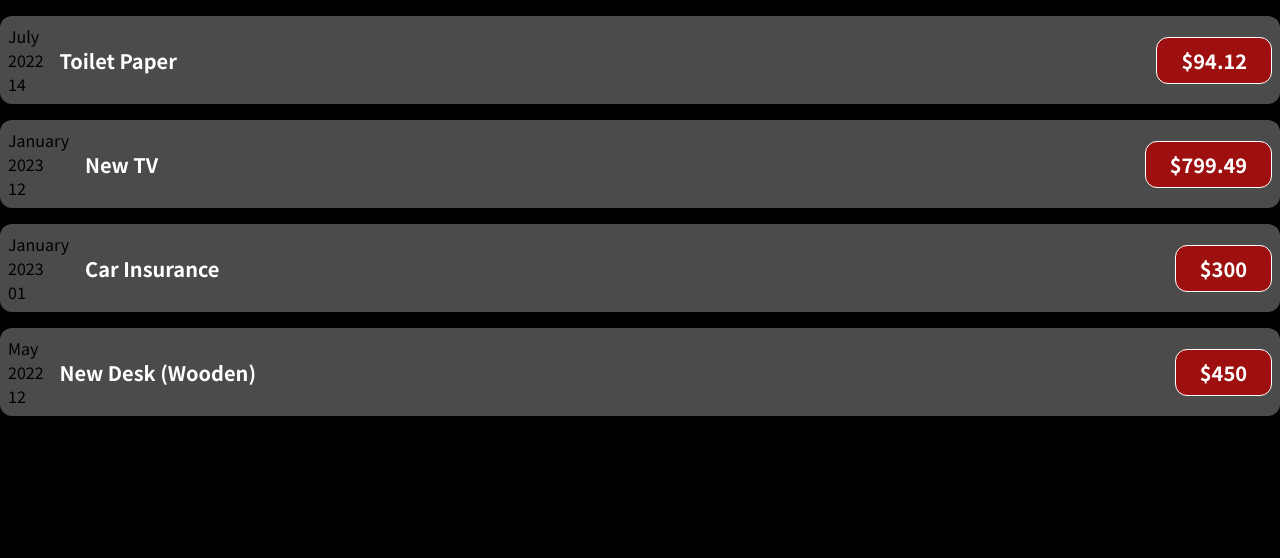
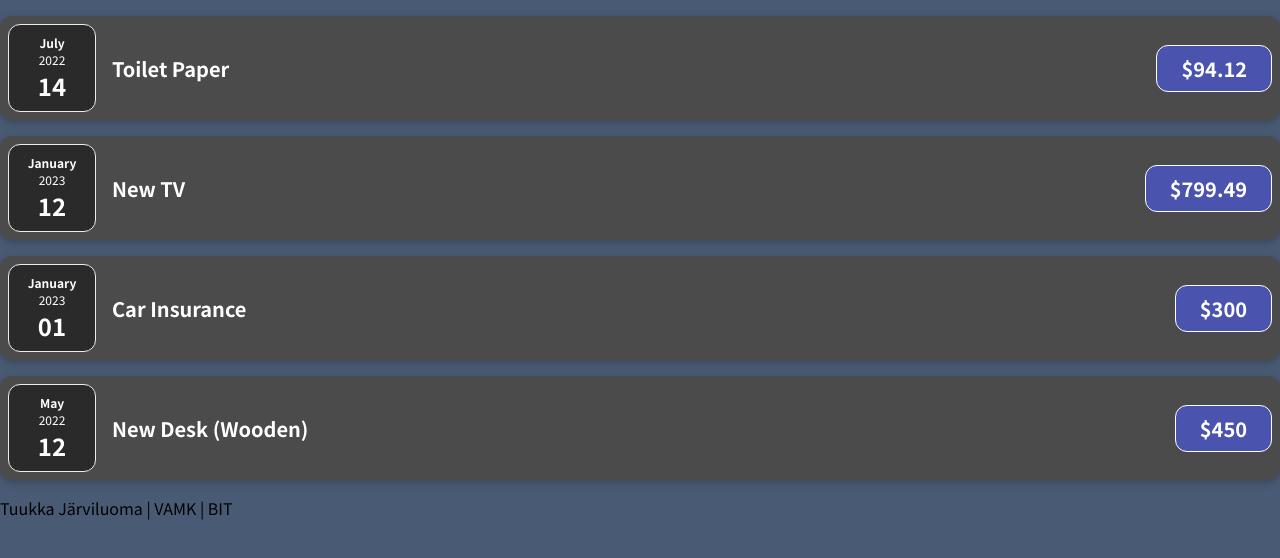
Before and after one commit to TuukkaJA/react-first-project, a JavaScript app: page / in a window 1280 px wide. Shown: the top 558 px of the page. Built offline with nearby package versions, Linux system fonts and the light colour scheme.

Commit message:
tehtävä 4

```diff
--- a/src/App.js
+++ b/src/App.js
@@ -31,22 +31,22 @@
         title={expenses[0].title}
         amount={expenses[0].amount}
         date={expenses[0].date}
-      ></ExpenseItem>
+      />
       <ExpenseItem
         title={expenses[1].title}
         amount={expenses[1].amount}
         date={expenses[1].date}
-      ></ExpenseItem>
+      />
       <ExpenseItem
         title={expenses[2].title}
         amount={expenses[2].amount}
         date={expenses[2].date}
-      ></ExpenseItem>
+      />
       <ExpenseItem
         title={expenses[3].title}
         amount={expenses[3].amount}
         date={expenses[3].date}
-      ></ExpenseItem>
+      />
       <p> Tuukka Järviluoma | VAMK | BIT</p>
     </div>
   );
--- /dev/null
+++ b/src/components/ExpenseDate.css
@@ -0,0 +1,26 @@
+.expense-date {
+    display: flex;
+    flex-direction: column;
+    width: 5.5rem;
+    height: 5.5rem;
+    border: 1px solid #ececec;
+    background-color: #2a2a2a;
+    color: white;
+    border-radius: 12px;
+    align-items: center;
+    justify-content: center;
+  }
+
+  .expense-date__month {
+    font-size: 0.75rem;
+    font-weight: bold;
+  }
+
+  .expense-date__year {
+    font-size: 0.75rem;
+  }
+
+  .expense-date__day {
+    font-size: 1.5rem;
+    font-weight: bold;
+  }
--- /dev/null
+++ b/src/components/ExpenseDate.js
@@ -0,0 +1,17 @@
+import './ExpenseDate.css';
+
+function ExpenseDate(props) {
+    const month = props.date.toLocaleString('en-US', {month: 'long'});
+    const day = props.date.toLocaleString('en-US', {day: '2-digit'});
+    const year = props.date.getFullYear();
+
+    return (
+    <div className="expense-date">
+        <div className="expense-date__month">{month}</div>
+        <div className="expense-date__year">{year}</div>
+        <div className="expense-date__day">{day}</div>
+    </div>
+    );
+}
+
+export default ExpenseDate;
--- a/src/components/ExpenseItem.css
+++ b/src/components/ExpenseItem.css
@@ -20,7 +20,7 @@
   }
 
   .expense-item h2 {
-    color: #3a3a3a;
+    color: #161515;
     font-size: 1rem;
     flex: 1;
     margin: 0 1rem;
@@ -31,7 +31,7 @@
     font-size: 1rem;
     font-weight: bold;
     color: white;
-    background-color: #9e1010;
+    background-color: #4a54af;
     border: 1px solid white;
     padding: 0.5rem;
     border-radius: 12px;
--- a/src/components/ExpenseItem.js
+++ b/src/components/ExpenseItem.js
@@ -1,18 +1,11 @@
+import ExpenseDate from './ExpenseDate';
 import './ExpenseItem.css';
 
 function ExpenseItem(props){
 
-    const month = props.date.toLocaleString('en-US', {month: 'long'});
-    const day = props.date.toLocaleString('en-US', {day: '2-digit'});
-    const year = props.date.getFullYear();
-
     return (
         <div className="expense-item">
-            <div>
-                <div>{month}</div>
-                <div>{year}</div>
-                <div>{day}</div>
-            </div>
+            <ExpenseDate date={props.date} />
             <div className="expense-item__description">
                 <h2>{props.title}</h2>
                 <div className="expense-item__price">${props.amount}</div>
--- a/src/index.css
+++ b/src/index.css
@@ -10,5 +10,5 @@
 
 body {
   margin: 0;
-  background-color:rgb(0, 0, 0);
+  background-color:rgb(73, 91, 116);
 }
```
Also changed, not shown: src/components/Expenses.css (added, +9 -0 lines), src/components/Expenses.js (added).
